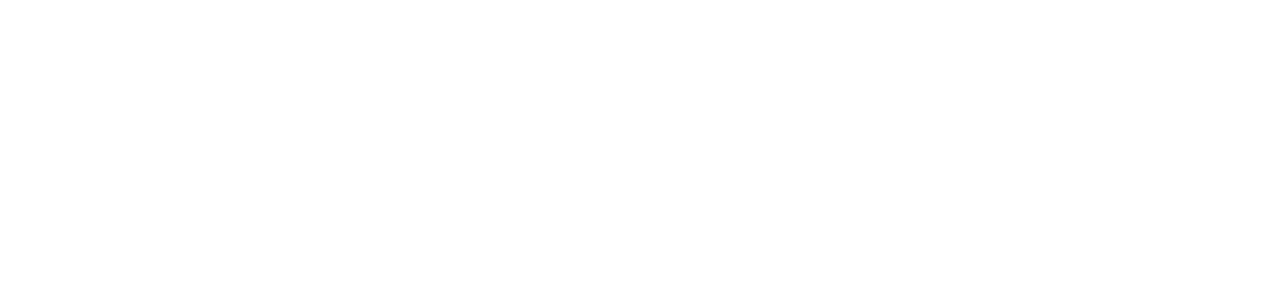
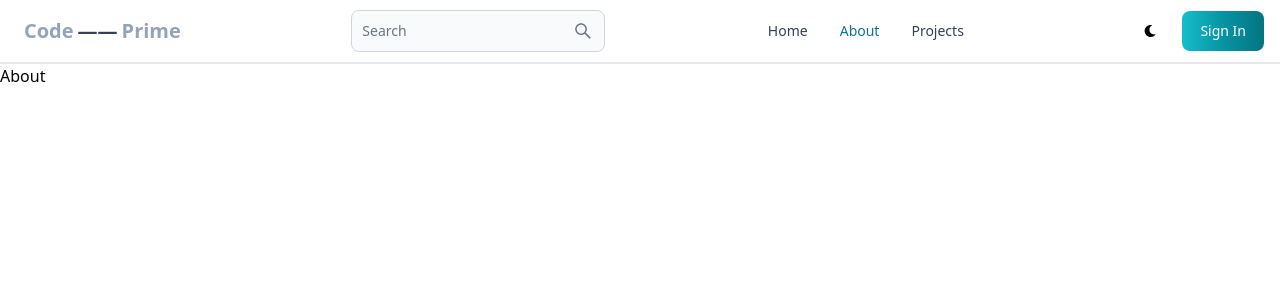
Before and after one commit to ThR-202IV/blog-w-dashboard, a React (Vite) app in the folder frontend/: page /about in a window 1280 px wide. Before the commit this address had no page. Shown: the top 300 px of the page. Built offline with nearby package versions, Linux system fonts and the light colour scheme.

Commit message:
created the header section

```diff
--- a/frontend/index.html
+++ b/frontend/index.html
@@ -4,7 +4,7 @@
 <head>
   <meta charset="UTF-8" />
   <meta name="viewport" content="width=device-width, initial-scale=1.0" />
-  <title>MERN Blog</title>
+  <title>Code —— Prime </title>
 </head>
 
 <body>
--- a/frontend/package.json
+++ b/frontend/package.json
@@ -10,8 +10,10 @@
     "preview": "vite preview"
   },
   "dependencies": {
+    "flowbite-react": "^0.7.2",
     "react": "^18.2.0",
     "react-dom": "^18.2.0",
+    "react-icons": "^5.0.1",
     "react-router-dom": "^6.22.2"
   },
   "devDependencies": {
--- a/frontend/src/App.jsx
+++ b/frontend/src/App.jsx
@@ -5,12 +5,16 @@
 import SignUp from "./pages/SignUp";
 import Dashboard from "./pages/Dashboard";
 import Projects from "./pages/Projects";
+import Header from "./components/Header";
+import About from "./pages/About";
 
 const App = () => {
   return (
     <BrowserRouter>
+      <Header />
       <Routes>
         <Route path="/" element={<Home />} />
+        <Route path="/about" element={<About />} />
         <Route path="/sign-in" element={<SignIn />} />
         <Route path="/sign-up" element={<SignUp />} />
         <Route path="/dashboard" element={<Dashboard />} />
--- /dev/null
+++ b/frontend/src/components/Header.jsx
@@ -0,0 +1,60 @@
+import React from "react";
+import { Button, Navbar, TextInput } from "flowbite-react";
+/* in order to make your navigation links active when they correspond with the URL, we use useLocation */
+import { Link, useLocation } from "react-router-dom";
+import { AiOutlineSearch } from "react-icons/ai";
+import { FaMoon } from "react-icons/fa";
+
+const Header = () => {
+  /* in order to make your navigation links active when they correspond with the URL, we use useLocation */
+  const path = useLocation().pathname;
+  return (
+    <Navbar className="border-b-2">
+      <Link
+        to="/"
+        className="self-center whitespace-nowrap text-sm sm:text-xl font-semibold dark:text-white"
+      >
+        <span className="px-2 py-2 text-slate-400">
+          Code<span className="text-slate-700 p-1">——</span>Prime
+        </span>
+      </Link>
+      {/* 'cause we submit a search request, we need a form */}
+      <form>
+        <TextInput
+          type="text"
+          placeholder="Search"
+          rightIcon={AiOutlineSearch}
+          className="hidden lg:inline"
+        />
+      </form>
+      <Button className="w-12 h-10 lg:hidden" color="grey" pill>
+        <AiOutlineSearch />
+      </Button>
+      {/* with md:order-2 we are able to place the button before the hamburger menu in medium breakpoint and above */}
+      {/* see: https://www.devwares.com/tailwindcss/classes/tailwind-order/ */}
+      <div className="flex gap-2 md:order-2">
+        <Button className="w-12 h-10 hidden sm:inline " color="grey" pill>
+          <FaMoon />
+        </Button>
+        <Link to="/sign-in">
+          <Button gradientMonochrome="teal">Sign In</Button>
+        </Link>
+        <Navbar.Toggle />
+      </div>
+      <Navbar.Collapse>
+        {/* in order to prevent this error: "<a> cannot appear as a descendant of <a>", which is caused by Navbar.Link and Link inside it producing an <a> of their own, we use "as={"div"}" */}
+        <Navbar.Link active={path === "/"} as={"div"}>
+          <Link to="/">Home</Link>
+        </Navbar.Link>
+        <Navbar.Link active={path === "/about"} as={"div"}>
+          <Link to="/about">About</Link>
+        </Navbar.Link>
+        <Navbar.Link active={path === "/projects"} as={"div"}>
+          <Link to="/projects">Projects</Link>
+        </Navbar.Link>
+      </Navbar.Collapse>
+    </Navbar>
+  );
+};
+
+export default Header;
--- /dev/null
+++ b/frontend/src/pages/About.jsx
@@ -0,0 +1,7 @@
+import React from "react";
+
+const About = () => {
+  return <div>About</div>;
+};
+
+export default About;
--- a/frontend/tailwind.config.js
+++ b/frontend/tailwind.config.js
@@ -1,8 +1,12 @@
 /** @type {import('tailwindcss').Config} */
 export default {
-  content: ["./index.html", "./src/**/*.{js,ts,jsx,tsx}"],
+  content: [
+    "./index.html",
+    "./src/**/*.{js,ts,jsx,tsx}",
+    "node_modules/flowbite-react/lib/esm/**/*.js",
+  ],
   theme: {
     extend: {},
   },
-  plugins: [],
+  plugins: [require("flowbite/plugin")],
 };
```
Also changed, not shown: 1 other file (tests, documents, lock files or other folders).
